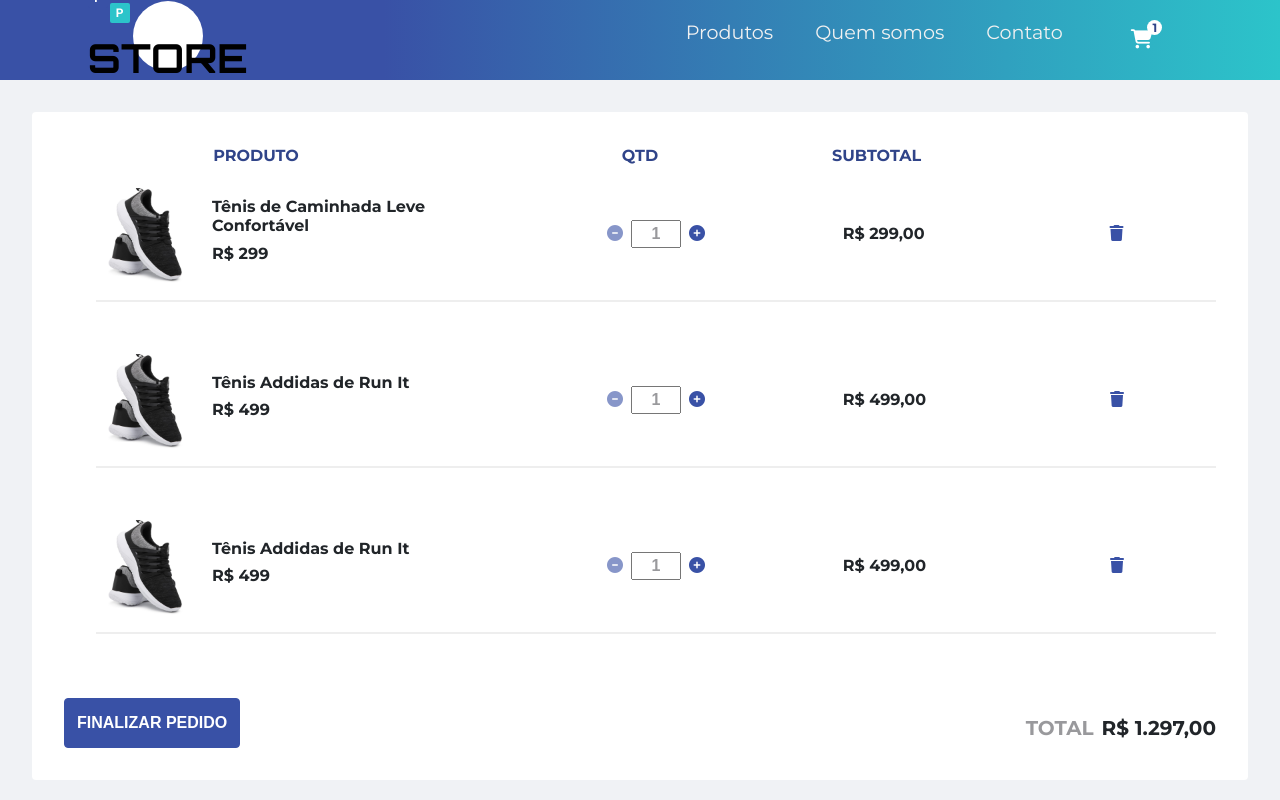
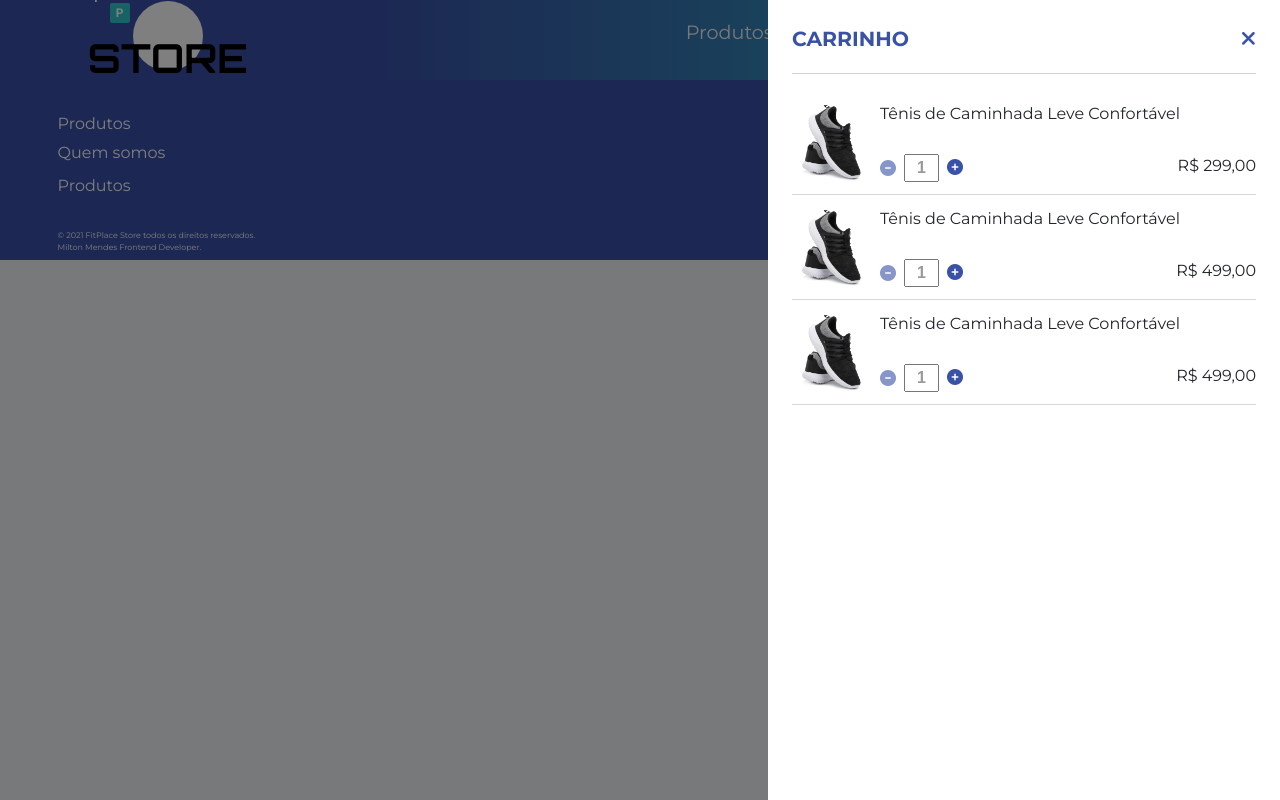
Before and after one commit to miltonsmendes/fitplace-store, a React (Create React App) app: page / in a window 1280 px wide. Shown: the top 800 px of the page. Built offline with nearby package versions, Linux system fonts and the light colour scheme; the HTML template or start-up script is replaced by a standard one.

Commit message:
Added a new BuyCart layout.

```diff
--- a/src/App.tsx
+++ b/src/App.tsx
@@ -1,4 +1,4 @@
-import { BuyCart } from "./components/BuyCart";
+import { NewBuyCart } from "./components/NewBuyCart";
 import { CarouselLauched } from "./components/CarouselLauched";
 import { HeaderMenu } from "./components/HeaderMenu";
 import { ContainerTitles } from "./components/HeaderMenu/styles";
@@ -14,7 +14,7 @@ function App() {
     <>
       <ResponsiveMenu />
       {/* <ListItems /> */}
-      <BuyCart />
+      <NewBuyCart isOpen={true}/>
 
       <Footer />
 
--- a/src/components/BuyCart/index.jsx
+++ b/src/components/BuyCart/index.jsx
@@ -65,9 +65,6 @@ export function BuyCart() {
         setFakeAPI(prev => prev.filter(item => item.id !== id))
     }
 
-    useEffect(() => {
-
-    }, [qntChange])
 
     return (
         <>
@@ -83,6 +80,7 @@ export function BuyCart() {
                     return (
                         <ul key={item.id}>
                             <StyledProductLine>
+
                                 <StyledProductDescription>
                                     <div>
                                         <img src={ProductImage} />
@@ -108,7 +106,7 @@ export function BuyCart() {
                                     <div>
                                         {(item.prize * item.qnt).toLocaleString('pt-br', { style: 'currency', currency: 'BRL' })}
                                     </div>
-                                    <div><i class="fas fa-trash" onClick={() => handleDelete(item.id)}></i></div>
+                                    <div className="trash-icon"><i class="fas fa-trash" onClick={() => handleDelete(item.id)}></i></div>
                                 </StyledSubtotal>
 
                             </StyledProductLine>
--- a/src/components/BuyCart/styles.ts
+++ b/src/components/BuyCart/styles.ts
@@ -38,11 +38,20 @@ export const StyledTitleCart = styled.div`
 export const StyledProductLine = styled.div`
     display: grid;
     grid-template-columns: 33.33% 33.33% 33.33%;
+
     justify-content: space-around;
 
     margin-top: 1rem;
 
     font-weight: 600;
+
+
+    @media (max-width: 768px) {
+
+        grid-template-columns: auto;
+        justify-content: flex-start;
+    }
+
 `;
 
 export const StyledProductDescription = styled.div`
@@ -112,6 +121,7 @@ export const StyledSubtotal = styled.div`
 
     font-weight: 600;
 
+
     div:first-child {
         margin-right: auto;
         //margin-left: auto;
@@ -121,6 +131,7 @@ export const StyledSubtotal = styled.div`
     div:last-child {
         margin-right: auto;
         margin-left: auto;
+
     }
 
     i{
--- a/src/components/Footer/index.jsx
+++ b/src/components/Footer/index.jsx
@@ -18,8 +18,9 @@ export function Footer() {
                     <div><a href="https://www.instagram.com/fitplace.store/" target="_blank"><i class="fab fa-facebook-square fa-2x"></i></a></div>
                 </div>
             </ContainerFooterSociais>
-            <div className="reserved-rights">© 2021 FitPlace Store todos os direitos reservados.<br></br>
-            Milton Mendes Frontend Developer.
+            <div className="reserved-rights">
+                © 2021 FitPlace Store todos os direitos reservados.<br />
+                Milton Mendes Frontend Developer.
             </div>
         </Container>
     )
--- a/src/components/Footer/styles.ts
+++ b/src/components/Footer/styles.ts
@@ -10,15 +10,15 @@ export const Container = styled.div`
     padding: 2rem 3.6rem;
 
     font-family: Montserrat, sans-serif;
-    font-size: 1.2rem;
+    font-size: 1rem;
 
     height: 180px;
 
     .reserved-rights{
         font-size: 0.5rem;
         color: #FFFFFF;
-        position: absolute;
-        bottom: -100px;
+        position: relative;
+        top: 25px;
     }
 
 
--- /dev/null
+++ b/src/components/NewBuyCart/index.jsx
@@ -0,0 +1,125 @@
+import { ContainerComponent, StyleModalCartContainer, StyleProductLine, StyleProductInfo, StyledQtd, StyleInputRow } from "./styles";
+import ProductImage from "../../assets/images/tenisPreto1.jpg";
+import { useState, useEffect } from "react";
+
+// interface DataAPIProps {
+//     id: number,
+//     product: string,
+//     prize: number,
+//     img: string,
+// }
+
+export function NewBuyCart(props) {
+
+    const [fakeAPI, setFakeAPI] = useState([
+        {
+            id: 1,
+            product: "Tênis de Caminhada Leve Confortável",
+            prize: 299.00,
+            img: "ProductImage",
+            qnt: 1
+        },
+        {
+            id: 2,
+            product: "Tênis Addidas de Run It",
+            prize: 499.00,
+            img: "ProductImage",
+            qnt: 1
+        },
+        {
+            id: 3,
+            product: "Tênis Addidas de Run It",
+            prize: 499.00,
+            img: "ProductImage",
+            qnt: 1
+        },
+    ]);
+
+    const [qntChange, setQntChange] = useState(false);
+    const [closeCartModal, setCartCloseModal] = useState(props.isOpen);
+
+    let cartValue = 0;
+
+    fakeAPI.map(item => {
+        cartValue = cartValue + (item.prize * item.qnt);
+    })
+
+    function handlePlusButton(id) {
+        fakeAPI.map(item => {
+            if (item.id === id) {
+                item.qnt++;
+                setQntChange(!qntChange)
+            }
+        })
+    }
+
+    function handleMinusButton(id) {
+        fakeAPI.map(item => {
+            if (item.id === id && item.qnt > 1) {
+                item.qnt--;
+                setQntChange(!qntChange)
+            }
+        })
+    }
+
+    function handleDelete(id) {
+        setFakeAPI(prev => prev.filter(item => item.id !== id))
+    }
+
+    function handleOpenFilter() {
+        setCartCloseModal(!closeCartModal);
+    }
+
+
+    return (
+        <ContainerComponent>
+
+            <StyleModalCartContainer className={closeCartModal ? "visible" : "hidden"}>
+                <div className="title-modal-row" onClick={handleOpenFilter}>
+                    <div>CARRINHO</div>
+                    <div><i className='fas fa-times'></i></div>
+                </div>
+
+                <div className="background-modal" />
+
+
+                {
+                    fakeAPI.map(item => {
+                        return (
+                            <StyleProductLine>
+                                <div>
+                                    <img src={ProductImage} />
+                                </div>
+
+                                <StyleProductInfo>
+
+                                    <div>Tênis de Caminhada Leve Confortável</div>
+
+                                    <StyleInputRow>
+                                        <StyledQtd>
+                                            <div><i class="fas fa-minus-circle" disabled={item.qnt <= 1 ? true : false} onClick={() => handleMinusButton(item.id)}></i></div>
+                                            <div><input type="number" min="1" value={item.qnt}></input></div>
+                                            <div><i class="fas fa-plus-circle" onClick={() => handlePlusButton(item.id)}></i></div>
+                                        </StyledQtd>
+                                        <div>
+                                        {(item.prize * item.qnt).toLocaleString('pt-br', { style: 'currency', currency: 'BRL' })}
+                                        </div>
+                                    </StyleInputRow>
+
+                                </StyleProductInfo>
+                            </StyleProductLine>
+                        )
+                    })
+                }
+
+
+
+
+
+
+
+            </StyleModalCartContainer>
+
+        </ContainerComponent>
+    );
+}
--- /dev/null
+++ b/src/components/NewBuyCart/styles.ts
@@ -0,0 +1,189 @@
+import styled from 'styled-components';
+
+
+export const ContainerComponent = styled.div`
+
+.hidden{
+    opacity: 0;
+    pointer-events: none;
+    transform: translate(100%, 0);
+    transition: all 0.5s ease;
+
+}
+
+.visible{
+    transition: all 0.5s ease;
+    transform: translate(0, 0);
+}
+
+`;
+
+export const Container = styled.div`
+    display: grid;
+    grid-template-rows: auto auto;
+    margin: 0.5rem 1rem;
+   // margin: 0.5rem 0;
+    max-width: 1600px;
+    justify-content: center;
+
+    @media screen and (max-width: 930px){
+        display: grid;
+        justify-content: space-between;
+        align-items: center;
+        flex-wrap: wrap;
+    }
+
+    @media screen and (max-width: 580px){
+        display: grid;
+        justify-content: space-between;
+        align-items: center;
+        margin: 0.5rem 4rem;
+        max-width: 580px;
+
+    }
+
+    h1{
+        font-size: 1.5rem;
+        margin: 2.25rem 0 1.5rem 0;
+    }
+
+    span{
+        font-size: 0.75rem;
+        margin: 0 0 1.5rem 0;
+        font-weight: 700;
+        color: #363638;
+    }
+`;
+
+export const StyleModalCartContainer = styled.div`
+
+background: #FFFFFF;
+width: 40vw;
+height: 100%;
+padding: 1.5rem;
+
+z-index: 1;
+position: fixed;
+right: 0;
+bottom: 0;
+
+transition: ease-in;
+
+color: var(--black);
+font-family: Montserrat, sans-serif;
+
+
+.title-modal-row{
+    border-bottom: 1px solid #D1D1D1;
+    height: 50px;
+    margin-bottom: 1rem;
+    font-weight: 600;
+    font-size: 1.275rem;
+
+    display: flex;
+    align-items: baseline;
+
+    color: var(--purple-theme)
+
+}
+
+.background-modal{
+    background: black;
+    opacity: 0.5;
+    width: 100vw;
+    height: 100%;
+    position: absolute;
+    top: 0;
+    right: 40vw;
+
+}
+
+@media (max-width: 800px){
+    width: 50%;
+}
+
+div:first-child{
+    display: flex;
+    flex-direction: row;
+    justify-content: space-between;
+
+    i:hover{
+        cursor: pointer;
+    }
+}
+
+`;
+
+export const StyleProductLine = styled.div`
+
+/* display: flex;
+flex-direction: row; */
+display: grid;
+grid-template-columns: 1fr 9fr;
+
+font-size: 1rem;
+
+padding: 0.75rem 0;
+
+border-bottom: 1px solid #D9D9D9;
+
+img{
+    width: 80px;
+    height: auto;
+}
+
+`;
+
+export const StyleProductInfo = styled.div`
+    display: flex;
+    flex-direction: column;
+    justify-content: space-between;
+    padding-left: 0.5rem;
+`;
+
+export const StyleInputRow = styled.div`
+    display: flex;
+    flex-direction: row;
+    justify-content: space-between;
+`;
+
+export const StyledQtd = styled.div`
+    display: flex;
+    flex-direction: row;
+    align-items: center;
+
+
+
+    input {
+    width: 35px;
+    text-align: center;
+    color: #99999C;
+    font-weight: 600;
+    }
+    input::-webkit-outer-spin-button,
+    input::-webkit-inner-spin-button {
+    -webkit-appearance: none;
+    margin: 0;
+    }
+
+    input[type=number] {
+    -moz-appearance: textfield;
+    }
+
+    i{
+        margin: 0 0.5rem;
+        color: var(--purple-theme);
+
+        transition: 0.2s;
+    }
+
+    i:hover{
+        color: var(--purple-hover);
+        cursor: pointer;
+    }
+
+    .fa-minus-circle{
+        margin-left: 0;
+    }
+
+`;
```
